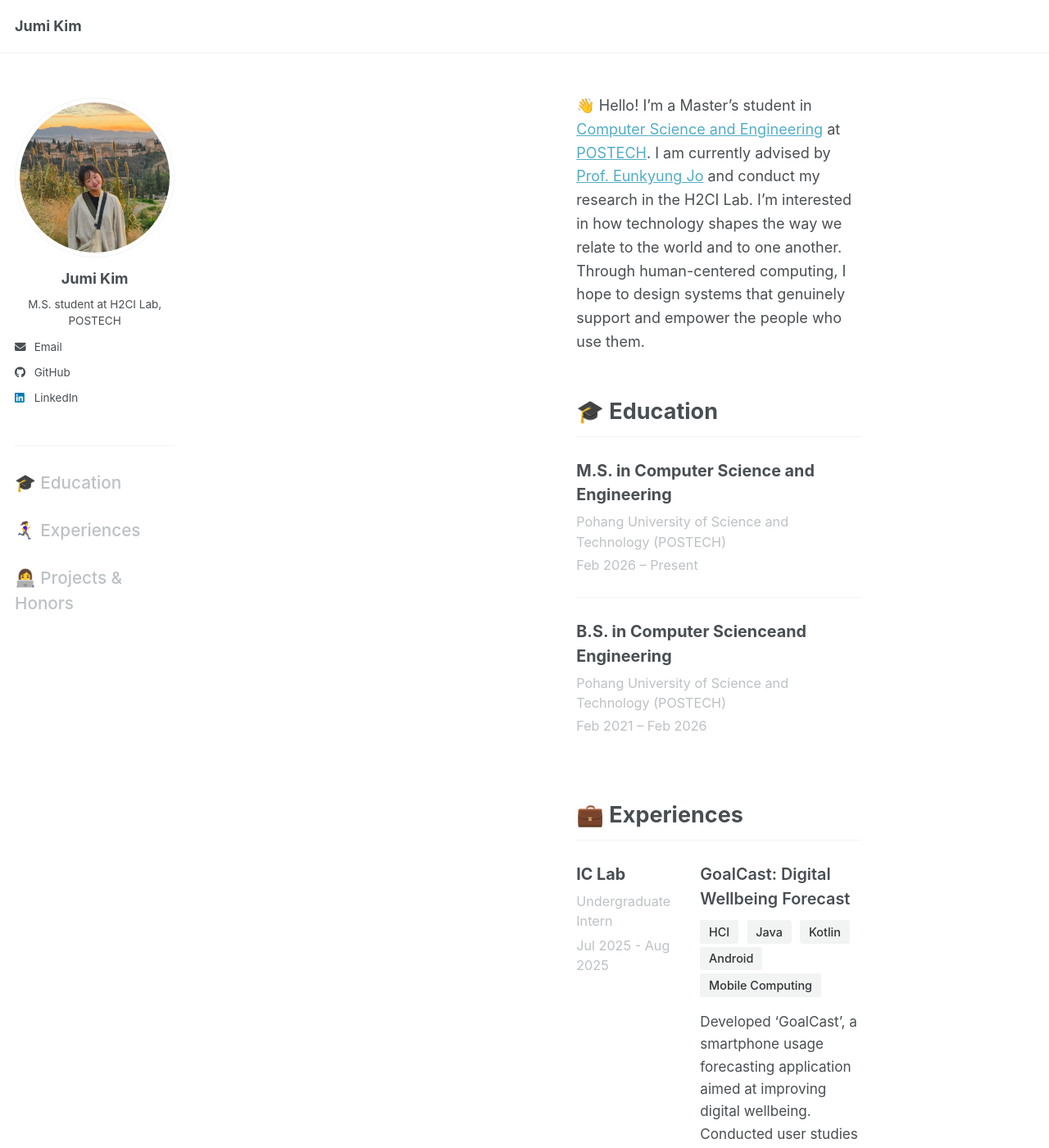
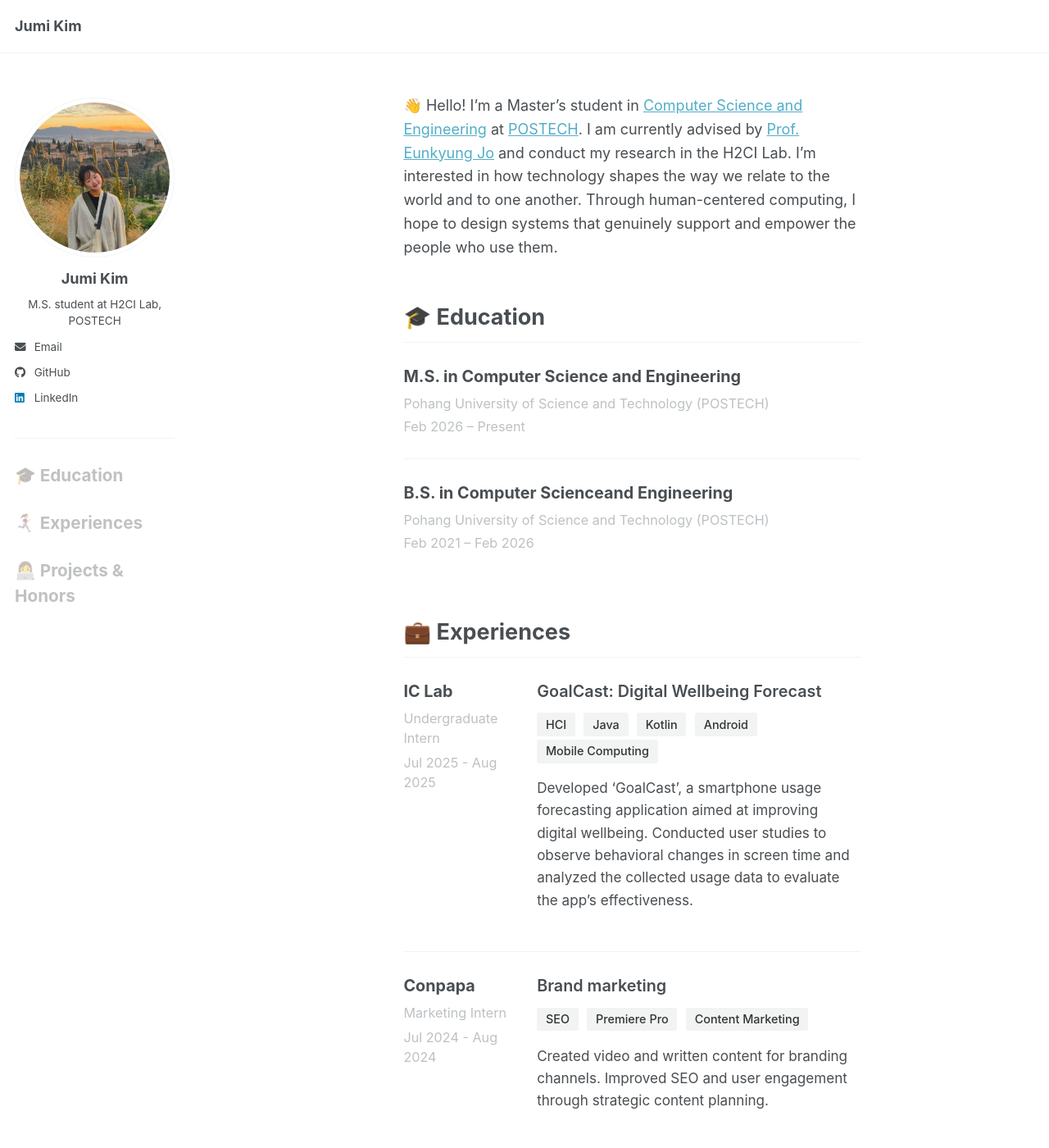
Before and after one commit to jglosa/jglosa.github.io, a Jekyll site: the page built from _pages/about.md, in a window 1280 px wide and 1400 px high. Shown: the whole window at 82% size. Built offline with Jekyll 4.4.1, drawn with Linux system fonts in a browser that asks for light colours; a script bundle is joined from its source files by our own code; library files that are not in the unit come from our copies.

Commit message:
page navigation effect fix

```diff
--- a/_sass/layout/_page.scss
+++ b/_sass/layout/_page.scss
@@ -18,8 +18,8 @@
 
 .page {
   @include breakpoint($large) {
-    @include span(8 of 12 last);
-    @include prefix(2.5 of 12);
+    @include span(9 of 12 last);
+    @include prefix(1.5 of 12);
     @include suffix(2 of 12);
   }
 
--- a/_sass/layout/_sidebar.scss
+++ b/_sass/layout/_sidebar.scss
@@ -300,35 +300,42 @@
   }
 }
 
-/* Page Navigation (개요 메뉴) 스타일 */
+/* ==========================================================================
+   Page Navigation (개요 메뉴) 스타일
+   ========================================================================== */
 .sidebar-nav {
-  margin-top: 2.5rem; /* 위쪽 여백 넉넉하게 */
-  border-top: 1px solid var(--global-border-color);
-  padding-top: 1.5rem;
+  clear: both; /* 위쪽 요소들과 겹치지 않게 정리 */
+  margin-top: 2rem !important;
+  padding-top: 1.5rem !important;
+  border-top: 1px solid var(--global-border-color) !important; /* 얇은 구분선 확실하게 복구 */
   text-align: left;
 
   ul {
-    list-style: none;
-    padding: 0;
-    margin: 0;
+    list-style: none !important; /* 불릿 포인트(동그라미) 완벽 제거 */
+    list-style-type: none !important;
+    padding: 0 !important;
+    margin: 0 !important;
   }
 
   li {
-    margin-bottom: 1.2rem; /* 각 항목 사이의 간격을 넓힘 */
+    list-style: none !important;
+    margin-bottom: 1.2rem;
   }
 
   .nav__link {
-    font-size: 1.15rem; /* 글자 크기 키움 */
-    font-weight: 500;
-    color: var(--global-text-color-light); /* 기본 상태: 연한 글씨 */
-    text-decoration: none;
-    transition: all 0.2s ease-in-out; /* 마우스가 닿을 때 부드럽게 변하는 애니메이션 */
+    display: inline-block;
+    font-size: 1.15rem;
+    font-weight: 700 !important; /* 💡 항상 굵은 글씨 유지 */
+    color: var(--global-text-color) !important; /* 테마의 기본 글자색 사용 */
+    opacity: 0.35; /* 💡 핵심: 평소에는 투명도를 줘서 연하게 보이도록 설정 */
+    text-decoration: none !important; /* 기본 밑줄 완벽 제거 */
+    border-bottom: 0 !important; /* 호버 시 생기는 밑줄 방지 */
+    transition: opacity 0.2s ease-in-out; /* 부드럽게 진해지는 애니메이션 */
 
-    /* 마우스가 닿았을 때(:hover)와 현재 보고 있는 구역일 때(.active) */
     &:hover,
     &.active {
-      color: var(--global-text-color); /* 진한 글씨로 변경 */
-      font-weight: 700; /* 글씨 굵기도 굵게 변경 */
+      opacity: 1 !important; /* 마우스가 닿거나 해당 구역일 때 투명도 0%로 완전히 진하게! */
+      text-decoration: none !important;
     }
   }
 }
```
